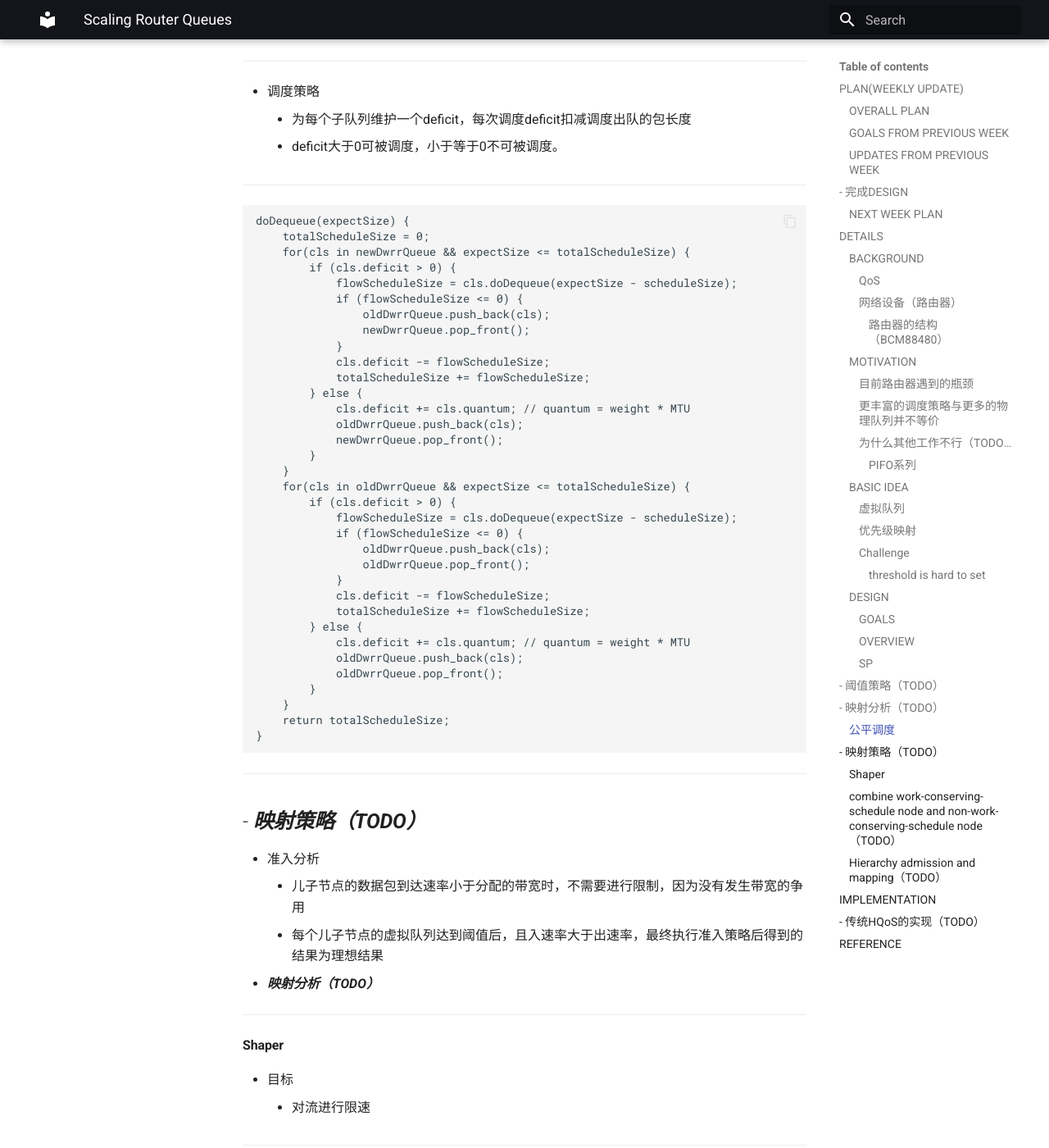
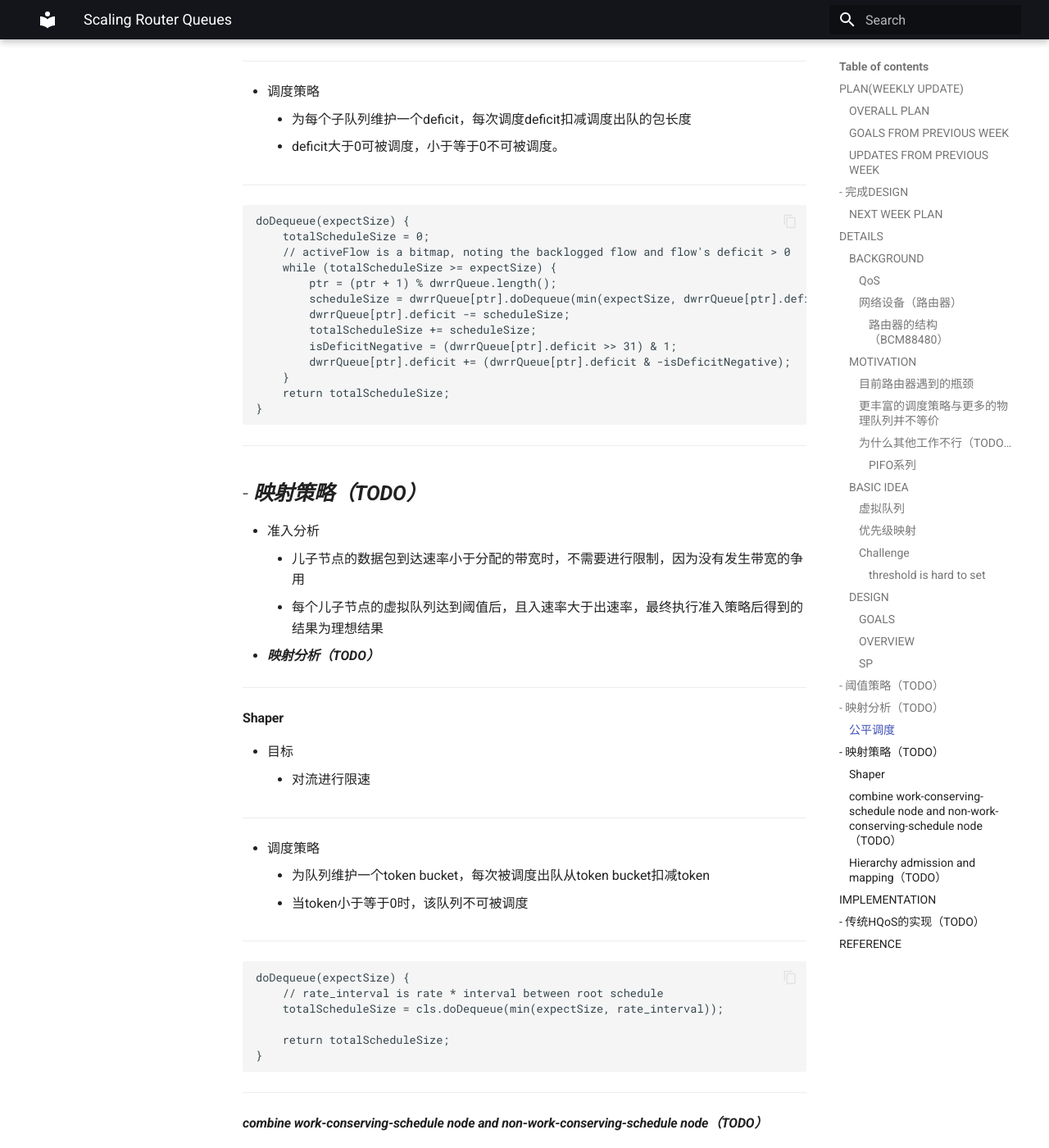
Before and after one commit to blowinding/blowinding.github.io, an MkDocs documentation site: the page built from docs/research/Scaling Router Queues.md, in a window 1280 px wide and 1400 px high, scrolled down 7939 px. Shown: the whole window at 82% size. Built offline with MkDocs 1.6.1 and Material for MkDocs 9.7.7, drawn with Linux system fonts in a browser that asks for light colours; some of the changed text lies outside the part shown.

Commit message:
:memo: write a little about scaling router queue

````diff
--- a/docs/research/Scaling Router Queues.md
+++ b/docs/research/Scaling Router Queues.md
@@ -191,35 +191,14 @@ doDequeue(expectSize) {
 ```Cpp
 doDequeue(expectSize) {
 	totalScheduleSize = 0;
-	for(cls in newDwrrQueue && expectSize <= totalScheduleSize) {
-		if (cls.deficit > 0) {
-			flowScheduleSize = cls.doDequeue(expectSize - scheduleSize);
-			if (flowScheduleSize <= 0) {
-				oldDwrrQueue.push_back(cls);
-				newDwrrQueue.pop_front();
-			}
-			cls.deficit -= flowScheduleSize;
-			totalScheduleSize += flowScheduleSize;
-		} else {
-			cls.deficit += cls.quantum; // quantum = weight * MTU
-			oldDwrrQueue.push_back(cls);
-			newDwrrQueue.pop_front();
-		}
-	}
-	for(cls in oldDwrrQueue && expectSize <= totalScheduleSize) {
-		if (cls.deficit > 0) {
-			flowScheduleSize = cls.doDequeue(expectSize - scheduleSize);
-			if (flowScheduleSize <= 0) {
-				oldDwrrQueue.push_back(cls);
-				oldDwrrQueue.pop_front();
-			}
-			cls.deficit -= flowScheduleSize;
-			totalScheduleSize += flowScheduleSize;
-		} else {
-			cls.deficit += cls.quantum; // quantum = weight * MTU
-			oldDwrrQueue.push_back(cls);
-			oldDwrrQueue.pop_front();
-		}
+	// activeFlow is a bitmap, noting the backlogged flow and flow's deficit > 0
+	while (totalScheduleSize >= expectSize) {
+		ptr = (ptr + 1) % dwrrQueue.length();
+		scheduleSize = dwrrQueue[ptr].doDequeue(min(expectSize, dwrrQueue[ptr].deficit));
+		dwrrQueue[ptr].deficit -= scheduleSize;
+		totalScheduleSize += scheduleSize;
+		isDeficitNegative = (dwrrQueue[ptr].deficit >> 31) & 1;
+		dwrrQueue[ptr].deficit += (dwrrQueue[ptr].deficit & -isDeficitNegative);
 	}
 	return totalScheduleSize;
 }
@@ -242,18 +221,9 @@ doDequeue(expectSize) {
 ---
 ```Cpp
 doDequeue(expectSize) {
-	totalScheduleSize = 0;
-	tmp_token = token
-	tmp_token += rate * interval
-	if (token < expectSize) {
-		// delay
-		schedule()
-		return 0;
-	} else {
-		totalScheduleSize = cls.doDequeue(expectSize);
-		tmp_token -= totalScheduleSize;
-		token = tmp_token
-	}
+	// rate_interval is rate * interval between root schedule
+	totalScheduleSize = cls.doDequeue(min(expectSize, rate_interval));
+
 	return totalScheduleSize;
 }
 ```
````
